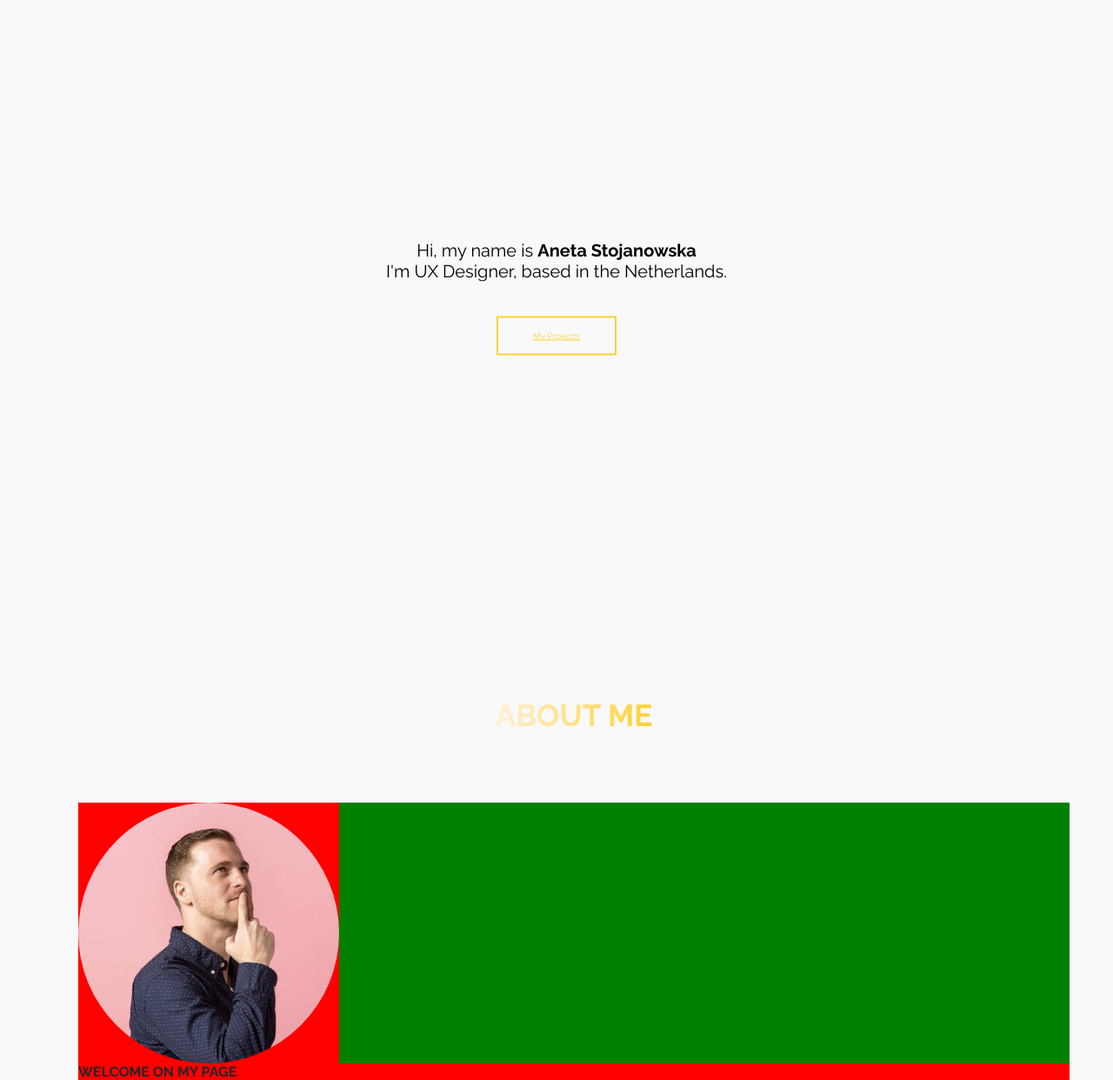
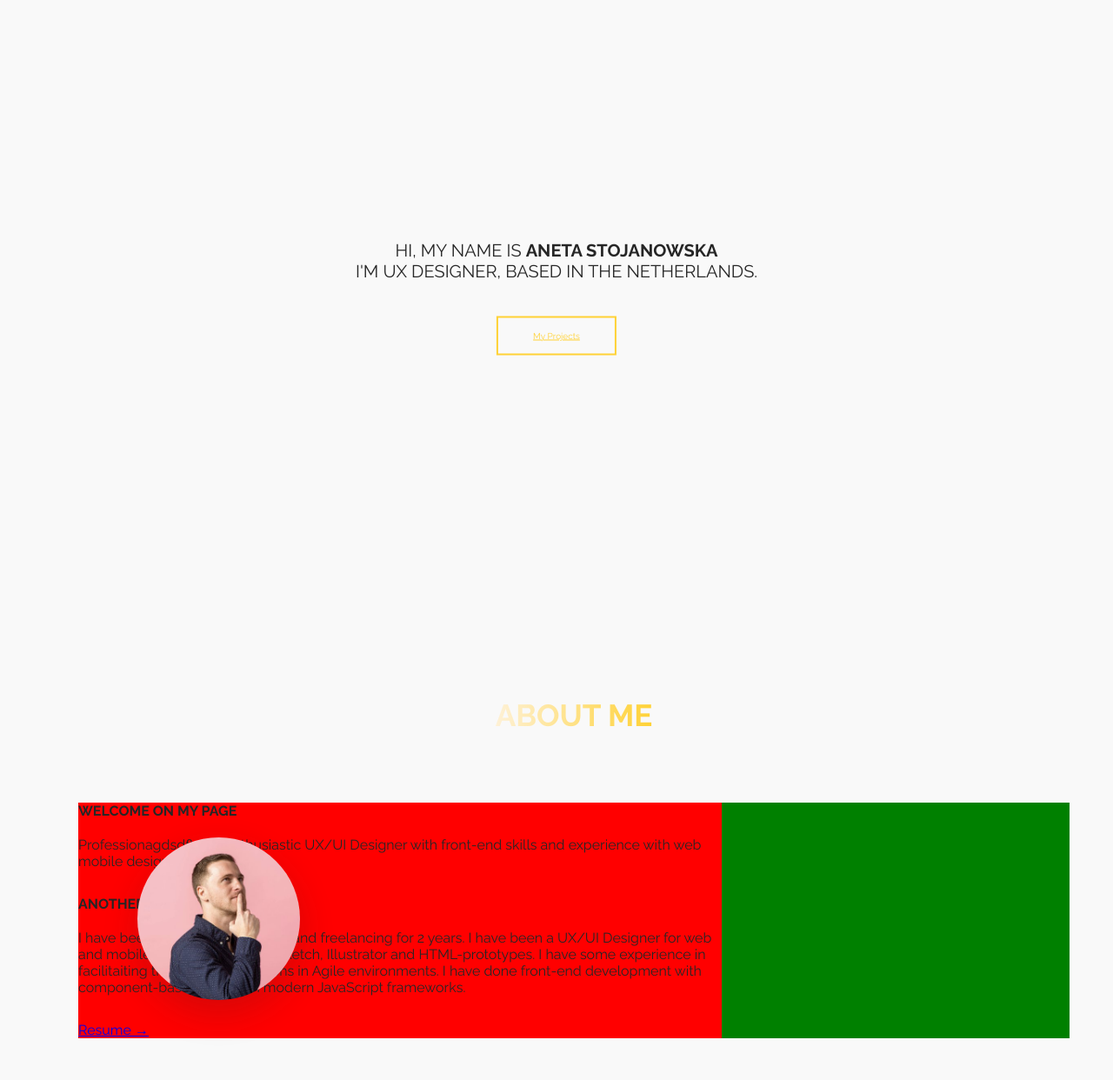
Before and after one commit to aneta-s/designsystem, a website: page index.html in a window 1280 px wide. Shown: the part 58-1300 px from the top of the page at 87% size. Drawn offline with Linux system fonts and the light colour scheme; a web font is replaced by a local one.

Commit message:
float grid backup

```diff
--- a/sass/base/_animations.scss
+++ b/sass/base/_animations.scss
@@ -130,17 +130,3 @@ transform: translateX(-1rem);
             transform: translate(0);
         }
     }
-
-
-.heading-primary-main {
-    //animation required to work
-    animation-name: moveInLeft;
-    animation-duration: 1s;
-    animation-timing-function: ease-out;
-
-    /*animation-delay: 3s;
-    animation-iteration-count: 3;
-    ease-in animation start slower, and ten axcellarate over time
-    https://developer.mozilla.org/en-US/docs/Web/CSS/animation-timing-function
-    */
-    }
--- a/sass/base/_typography.scss
+++ b/sass/base/_typography.scss
@@ -7,15 +7,27 @@ body {
 }
 // MY NAME IS....TITLE
 .heading-primary { // to style font, add font-size here
-    color: --primaryColor;
-    // text-transform: uppercase;
+    color: $color-primary;
+    text-transform: uppercase;
     backface-visibility: hidden;//backparts of the element gets hidden ie if you want to rotate something and the back part is visible
-    margin-bottom: 4rem; //add white space between heading and the button
+    margin-bottom: 4rem; //add whitee space between heading and the button
     }
 
     .heading-primary-main {
     display: block;
     font-weight: 400;
+        //animation required to work
+        animation-name: moveInLeft;
+        animation-duration: 1s;
+        animation-timing-function: ease-out;
+
+        /*animation-delay: 3s;
+        animation-iteration-count: 3;
+        ease-in animation start slower, and ten axcellarate over time
+        https://developer.mozilla.org/en-US/docs/Web/CSS/animation-timing-function
+        */
+
+
     }
     .heading-primary-sub {
         display: block;
@@ -25,7 +37,7 @@ body {
     }
 
 
-    // TITLE ABOUT ME INCL ANIMATION
+    // TITLE ABOUT ME
 
 .heading-secondary {
     font-size: 3.5rem;
@@ -38,7 +50,7 @@ body {
 
     &:hover {
         transform:skewY(0) skewX(15deg);
-        text-shadow: .5rem 1rem 2rem rgba($color-primary, $alpha: .1);//what is alpha, it stands wrong here, check wioth jonas codde
+        text-shadow: .5rem 1rem 2rem rgba($color-primary, .1);//what is alpha, it stands wrong here, check wioth jonas codde
     }
 }
 
--- a/sass/components/_composition.scss
+++ b/sass/components/_composition.scss
@@ -1,18 +1,41 @@
 .composition {
+  position: relative;
 
-    &__photo {
-        // width: 55%;
-        // box-shadow: 0 1.5rem 4rem rgba($color-primary, .4);
+  &__photo {
+      width: 55%;
+      box-shadow: 0 1.5rem 4rem rgba($color-primary, .2);
       border-radius: 50%;
-        // position: absolute;
-        // //place photos on top of the other photos
-        // &--p1 {
-        //     left: 0;
-        //     top: -2rem;//move upwords (0 minus 2)section 37 adv scss min 7:37
-        // }
-     display: flex;
-     height: 100%;
-     align-items: center;
-     justify-content: center;
-    }
+      position: absolute;
+      z-index: 10;
+      transition: all .2s;
+      outline-offset: 2rem;
+
+      &--p1 {
+          left: 20%;
+          top: 4rem;
+      }
+
+      // &--p2 {
+      //     right: 0;
+      //     top: 2rem;
+      // }
+
+      // &--p3 {
+      //     left: 20%;
+      //     top: 10rem;
+      // }
+
+      &:hover {
+          outline: 1.5rem solid $nav-color-2;
+          transform: scale(1.05) translateY(-.5rem);
+          box-shadow: 0 2.5rem 4rem rgba($color-primary, .5);
+          z-index: 20;
+      }
+
+  }
+
+  &:hover &__photo:not(:hover) {
+      transform: scale(.95);
+  }
+  //composition:hover composition__photo:not(:hover) {
 }
--- a/sass/layout/_grid.scss
+++ b/sass/layout/_grid.scss
@@ -1,30 +1,32 @@
 .row {
-    max-width: $grid-width;//1140px if the screen is smaller then 114rem, than the screen will eb 100% filled
+  max-width: $grid-width; //1140px if the screen is smaller then 114rem, than the screen will eb 100% filled
   background-color: green;
   margin: 0 auto; //to center block element of another block elements (0px on top&bottom; auto on left&right)
-    &:not(:last-child){//not sudo selector : select everything except the last child (.row:not()
-        margin-bottom: $gutter-vertical;//put everywhere space between columns, except last child
-        float: left;//weghalen?
+  &:not(:last-child) {
+    //not sudo selector : select everything except the last child (.row:not()
+    margin-bottom: $gutter-vertical; //put everywhere space between columns, except last child
   }
 
-    @include clearfix;//does the trick (see mixins)
+  @include clearfix; //does the trick (see mixins)
 
-    [class^="col-"] {//what to select? based on class, any class that starts (^)with col-....select all columns at the same time
+  [class^="col-"] {
+    //what to select? based on class, any class that starts (^)with col-....select all columns at the same time
     background-color: red;
     float: left;
-        &:not(:last-child){
+    &:not(:last-child) {
       margin-right: $gutter-horizontal;
     }
   }
-
   // .col-1-of-2 {
   //     width: calc((100%-#{$gutter-horizontal})/2);//adv scss section 32 calc to mix units
   // }
-    .col-1-of-3{
-        width: calc((100%-2*#{$gutter-horizontal})/3);
+  .col-1-of-3 {
+    width: calc((100% - 2 * #{$gutter-horizontal}) / 3);
   }
-    .col-2-of-3{//calculate width of "This is a column 2 of 3"column? width of normal column (x2) plus the gutter
-        width: calc(2*((100%-2*#{$gutter-horizontal})/3)+#{$gutter-horizontal});
+  .col-2-of-3 {
+    width: calc(
+      2 * ((100% - 2 * #{$gutter-horizontal}) / 3) + #{$gutter-horizontal}
+    );
   }
   // .col-1-of-4 {
   //     width: calc((100% - 3 * #{$gutter-horizontal}) / 4);
@@ -37,5 +39,4 @@
   // .col-3-of-4 {
   //     width: calc(3 * ((100% - 3 * #{$gutter-horizontal}) / 4) + 2 * #{$gutter-horizontal});
   // }
-
 }
```
Also changed, not shown: index.html (+1 -0 lines), css/style.css, image/nat-1-large.jpeg (added). Lines whose indentation alone changed are shown as unchanged.
